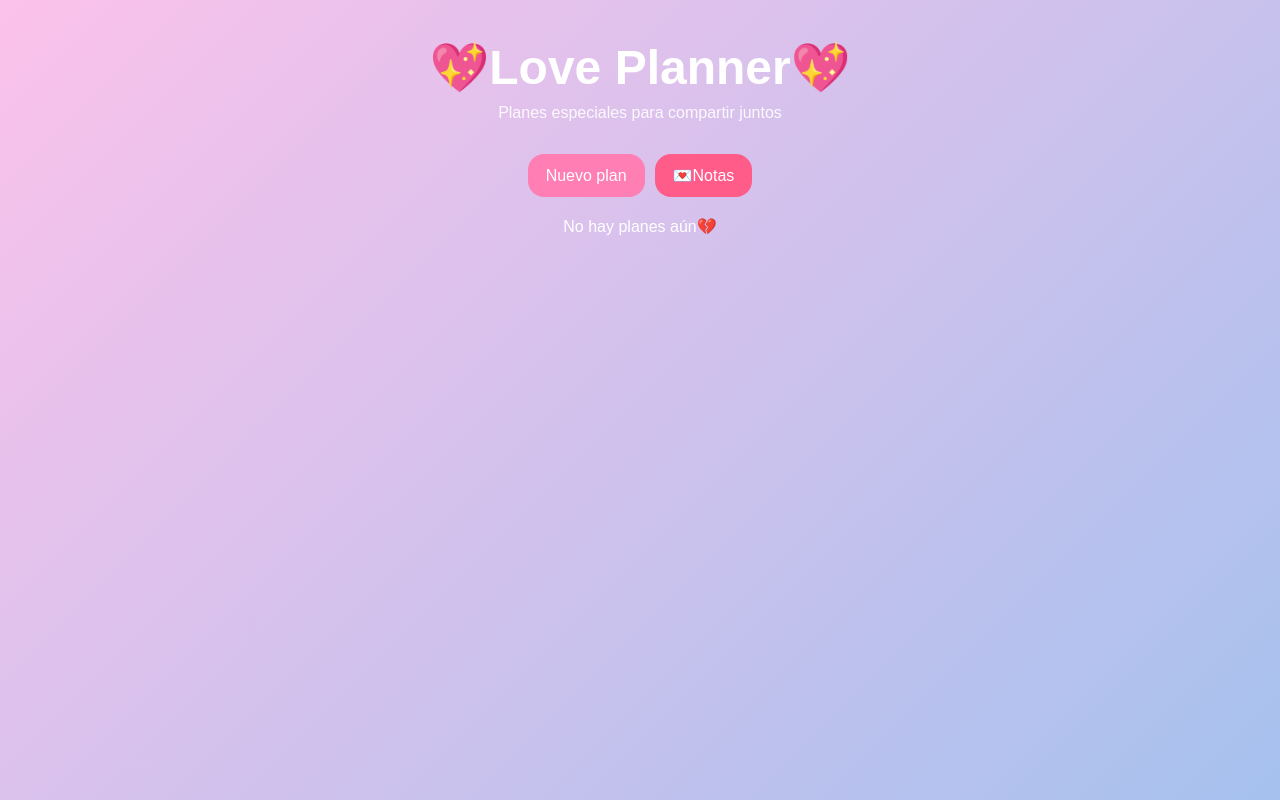
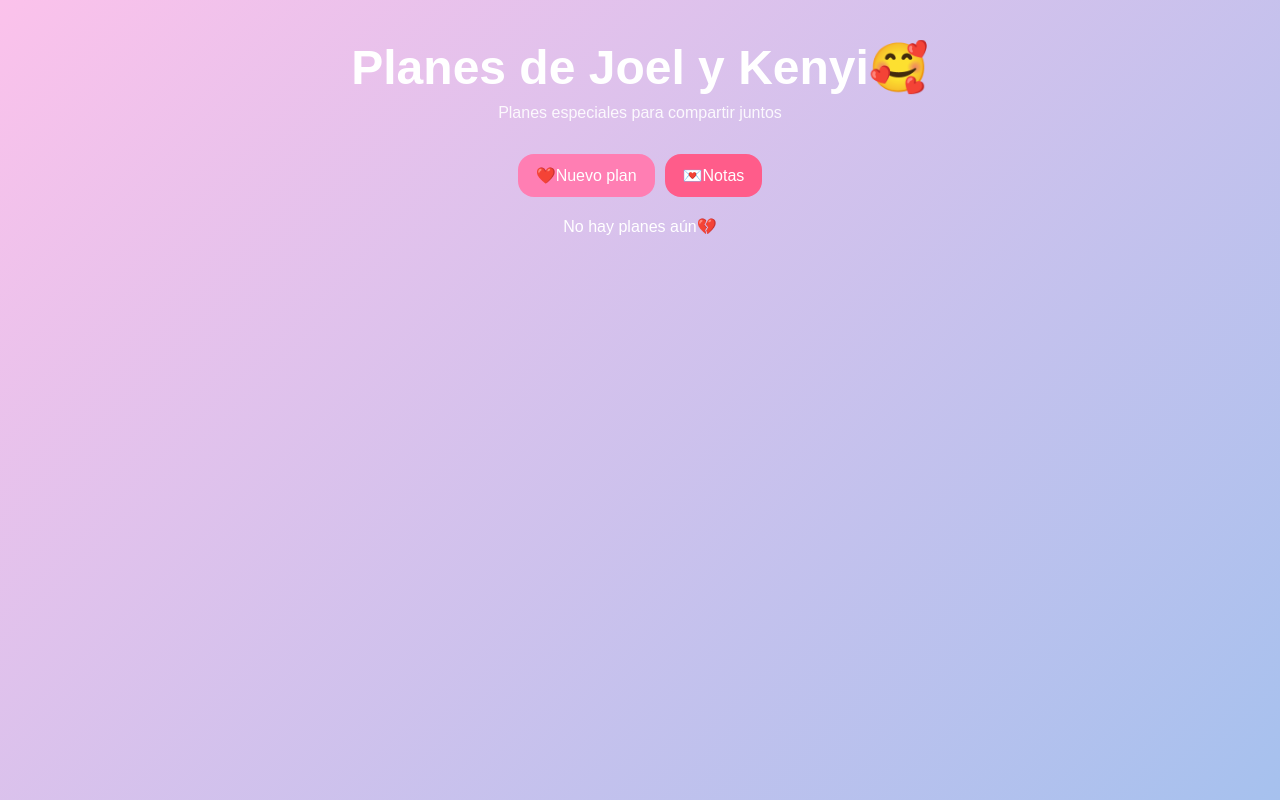
Before and after one commit to Zangita/love-planner, a React app in the folder frontend/: page / in a window 1280 px wide. Built offline with nearby package versions, Linux system fonts and the light colour scheme; no server answers; the HTML template or start-up script is replaced by a standard one.

Commit message:
Add notes button update

```diff
--- a/frontend/src/App.jsx
+++ b/frontend/src/App.jsx
@@ -133,7 +133,7 @@ function App() {
     return ( <
         div style = { styles.container } >
         <
-        h1 style = { styles.title } > 💖Love Planner💖 < /h1> <
+        h1 style = { styles.title } > Planes de Joel y Kenyi🥰 < /h1> <
         p style = { styles.subtitle } >
         Planes especiales para compartir juntos <
         /p>
@@ -149,7 +149,7 @@ function App() {
                 setIsModalOpen(true);
             }
         } >
-        Nuevo plan <
+        ❤️Nuevo plan <
         /button>
 
         <
```
